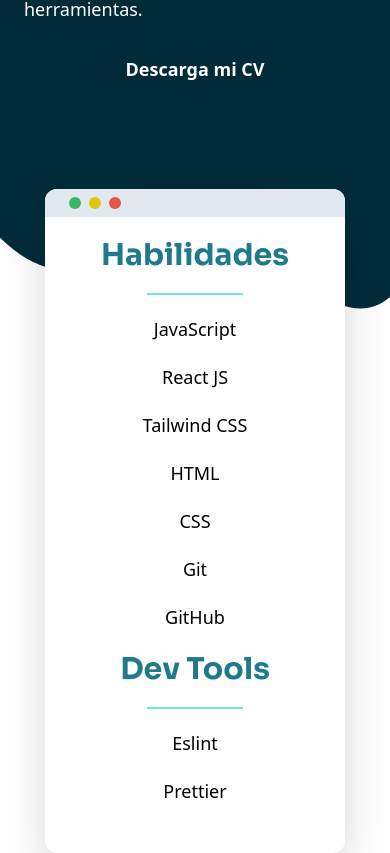
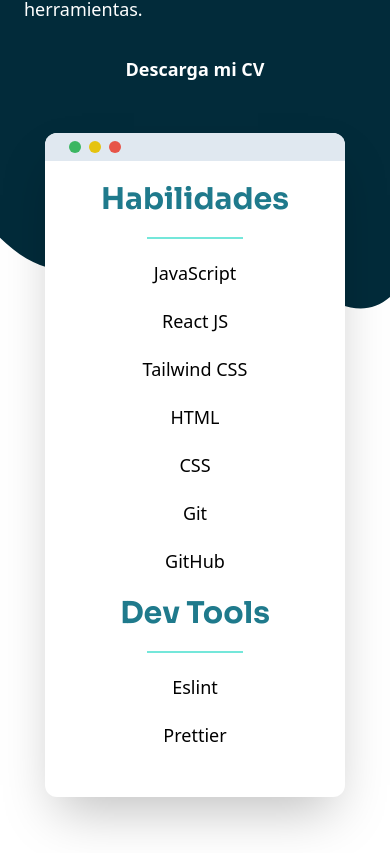
Before and after one commit to ShamirLeon/shamir-leon-portfolio, a React (Vite) app: page / in a window 390 px wide. Shown: the part 1511-2364 px from the top of the page. Built offline with nearby package versions, Linux system fonts and the light colour scheme.

Commit message:
Fix Skills Section - Mobile Design

```diff
--- a/src/App.jsx
+++ b/src/App.jsx
@@ -3,7 +3,6 @@
 import Hero from './components/Hero/Hero';
 import NavBar from './components/navBar/NavBar';
 import Projects from './components/ProjectsC/Projects';
-import Skills from './components/Skills/Skills';
 import FooterS from './components/Footer/FooterS';
 
 const App = () => {
@@ -12,7 +11,6 @@
 			<NavBar />
 			<Hero />
 			<AboutMe />
-			<Skills />
 			<Projects />
 			<Contact />
 			<FooterS></FooterS>
--- a/src/components/About Me/AboutMe.jsx
+++ b/src/components/About Me/AboutMe.jsx
@@ -1,6 +1,8 @@
 import { AboutMeSection } from '../../data/data.json';
 import WavesTop from '../../assets/Icons/WavesTopMobile';
 import WavesBot from '../../assets/Icons/WavesBotMobile';
+
+import Skills from '../Skills/Skills';
 
 const AboutMe = params => {
 	return (
@@ -35,7 +37,7 @@
 						Descarga mi CV
 					</a>
 				</div>
-				{/* <Skills /> */}
+				<Skills />
 			</section>
 			<WavesBot />
 		</div>
--- a/src/components/Hero/Hero.jsx
+++ b/src/components/Hero/Hero.jsx
@@ -7,14 +7,14 @@
 			className='flex h-[100vh] flex-col items-center justify-center px-6 lg:flex-row-reverse lg:gap-20'
 			id='Hero'
 		>
-			<div className='text-center lg:text-left lg:w-[450px]'>
-				<h1 className='text-xl font-bold lg:text-3xl text-Light-Green'>
+			<div className='text-center lg:w-[450px] lg:text-left'>
+				<h1 className='text-xl font-bold text-Light-Green lg:text-3xl'>
 					{HeroSection.greeting}
 				</h1>
-				<h2 className='mt-2 mb-7 text-4xl lg:text-6xl font-bold leading-10'>
+				<h2 className='mt-2 mb-7 text-4xl font-bold leading-10 lg:text-6xl'>
 					{HeroSection.title}
 				</h2>
-				<div className='hidden lg:block h-2 w-2/3 bg-Light-Green'></div>
+				<div className='hidden h-2 w-2/3 bg-Light-Green lg:block'></div>
 			</div>
 			<picture>
 				<img src={HeroImage} alt='Shamir León' className='w-[320px]' />
--- a/src/components/ProjectsC/Projects.jsx
+++ b/src/components/ProjectsC/Projects.jsx
@@ -2,7 +2,7 @@
 
 const Projects = params => {
 	return (
-		<section className='px-6 py-12' id='Projects'>
+		<section className='px-6 pt-[630px] pb-8' id='Projects'>
 			<div className=' flex flex-col gap-8'>
 				<div className='flex items-center justify-between'>
 					<h2 className='text-3xl font-bold'>Proyectos</h2>
--- a/src/components/Skills/Skills.jsx
+++ b/src/components/Skills/Skills.jsx
@@ -4,7 +4,7 @@
 	return (
 		<section
 			id='Skills'
-			className='relative z-30 mx-auto flex w-[300px] -translate-y-32 flex-col items-center gap-5 rounded-xl bg-White py-12 shadow-2xl'
+			className='absolute right-0 left-0 z-30 mx-auto flex w-[300px] flex-col items-center gap-5 rounded-xl bg-White py-12 shadow-2xl'
 		>
 			<div className='absolute top-0 flex w-full gap-2 rounded-t-xl bg-[#E0E8F0] px-6 py-2'>
 				<div className='h-3 w-3 rounded-full bg-[#3BB662]'> </div>
```
